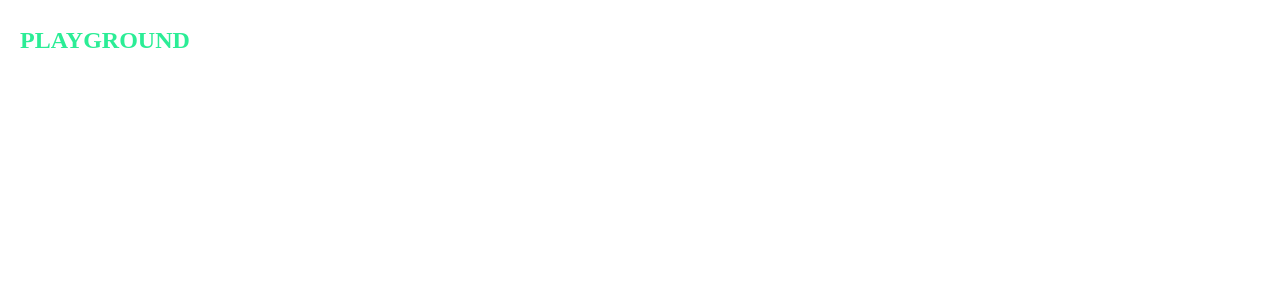
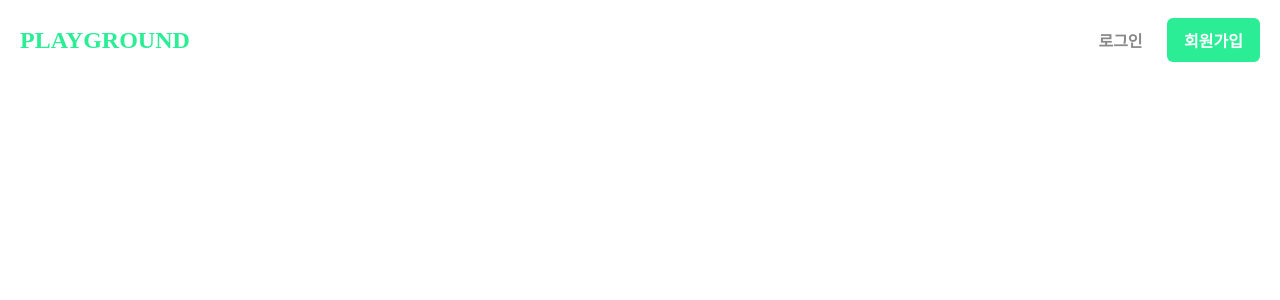
Before and after one commit to YoonSeoRoh/playground, a React (Create React App) app: page / in a window 1280 px wide. Shown: the top 300 px of the page. Built offline with nearby package versions, Linux system fonts and the light colour scheme.

Commit message:
feat: Button 컴포넌트 & Header 컴포넌트

```diff
--- /dev/null
+++ b/src/components/Button/index.js
@@ -0,0 +1,78 @@
+import React from "react";
+import styled, { css } from "styled-components";
+
+const buttonStyle = css`
+  ${(props) =>
+    props.buttonStyle === "default" &&
+    css`
+      background-color: ${({ theme }) => theme.colors.lightGray};
+      color: ${({ theme }) => theme.colors.darkGray};
+    `}
+  ${(props) =>
+    props.buttonStyle === "primary" &&
+    css`
+      background-color: ${({ theme }) => theme.colors.primary};
+      color: ${({ theme }) => theme.colors.white};
+    `}
+    ${(props) =>
+    props.buttonStyle === "transparent" &&
+    css`
+      background-color: transparent;
+      color: ${({ theme }) => theme.colors.gray};
+    `}
+`;
+
+const textSize = css`
+  ${(props) =>
+    props.textSize === "sm" &&
+    css`
+      font-size: ${({ theme }) => theme.fontSizes.sm};
+      font-weight: ${({ theme }) => theme.fontWeights.sm};
+    `}
+  ${(props) =>
+    props.textSize === "base" &&
+    css`
+      font-size: ${({ theme }) => theme.fontSizes.base};
+      font-weight: ${({ theme }) => theme.fontWeights.base};
+    `}
+        ${(props) =>
+    props.textSize === "large" &&
+    css`
+      font-size: ${({ theme }) => theme.fontSizes.lg};
+      font-weight: ${({ theme }) => theme.fontWeights.lg};
+    `}
+`;
+
+const StyledButton = styled.button`
+  width: 100%;
+  border-radius: 6px;
+  text-align: center;
+  padding: 10px;
+  ${buttonStyle}
+  ${textSize}
+`;
+
+const Button = ({
+  children,
+  type = "button",
+  disabled,
+  onClick,
+  buttonStyle,
+  textSize,
+  ...rest
+}) => {
+  return (
+    <StyledButton
+      type={type}
+      disabled={disabled}
+      onClick={onClick}
+      buttonStyle={buttonStyle}
+      textSize={textSize}
+      {...rest}
+    >
+      {children}
+    </StyledButton>
+  );
+};
+
+export default React.memo(Button);
--- a/src/components/Header/index.js
+++ b/src/components/Header/index.js
@@ -1,5 +1,7 @@
 import React from "react";
 import styled from "styled-components";
+
+import Button from "../Button";
 
 const HeaderContainer = styled.section`
   width: 100%;
@@ -8,6 +10,7 @@ const HeaderContainer = styled.section`
   top: 0;
   padding: 0 20px;
   display: flex;
+  justify-content: space-between;
   align-items: center;
 `;
 
@@ -17,10 +20,23 @@ const Title = styled.div`
   font-weight: ${({ theme }) => theme.fontWeights.title};
 `;
 
+const ButtonBlock = styled.div`
+  display: flex;
+  width: 15%;
+`;
+
 const Header = () => {
   return (
     <HeaderContainer>
       <Title>PLAYGROUND</Title>
+      <ButtonBlock>
+        <Button buttonStyle="transparent" textSize="base">
+          로그인
+        </Button>
+        <Button buttonStyle="primary" textSize="base">
+          회원가입
+        </Button>
+      </ButtonBlock>
     </HeaderContainer>
   );
 };
--- a/src/styles/Theme.js
+++ b/src/styles/Theme.js
@@ -3,6 +3,7 @@ const colors = {
   darkGray: "#333333",
   gray: "#888888",
   lightGray: "#dddddd",
+  lighterGray: "#f0f0f3",
   white: "#ffffff",
 };
 
```
Also changed, not shown: src/pages/Login.js (added).
